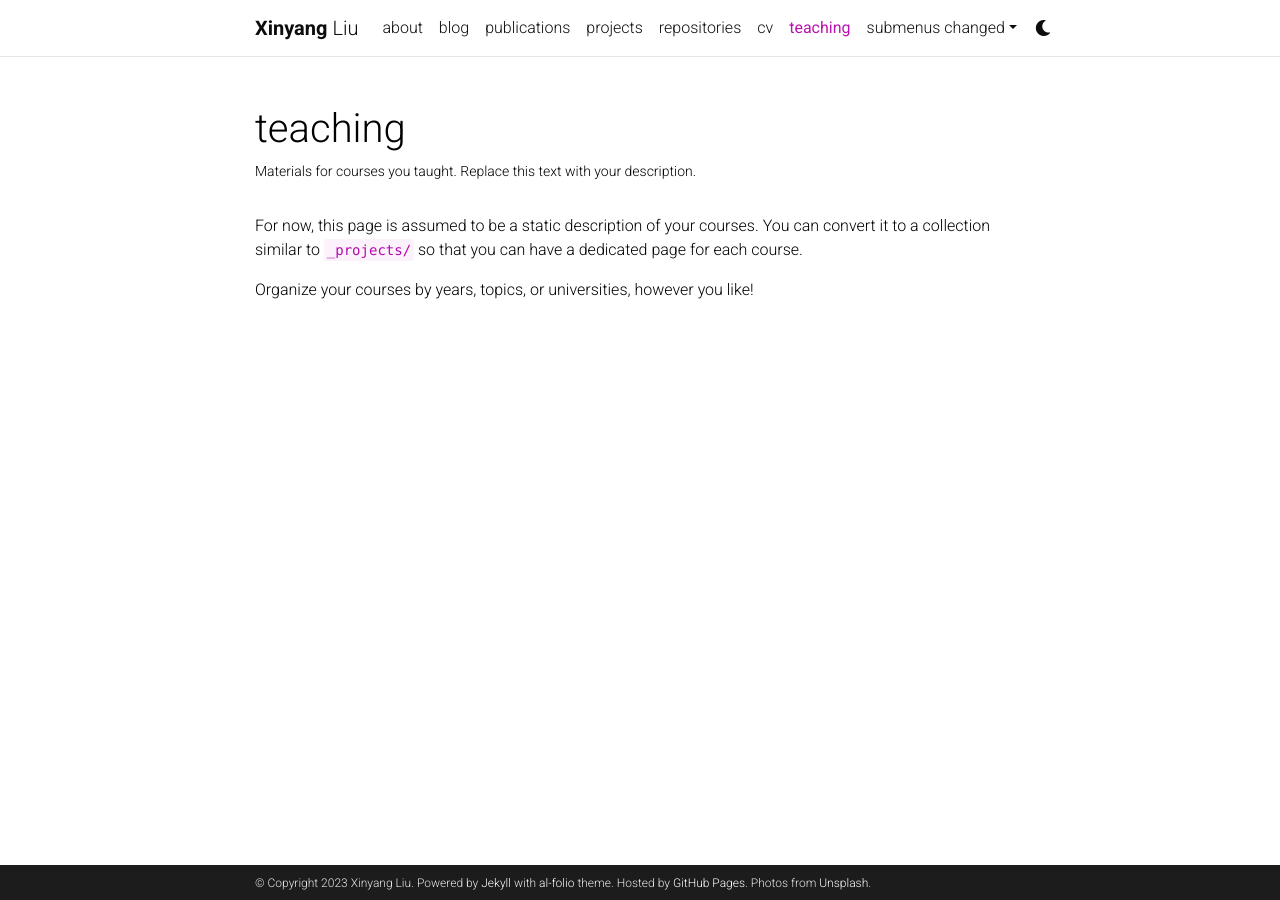
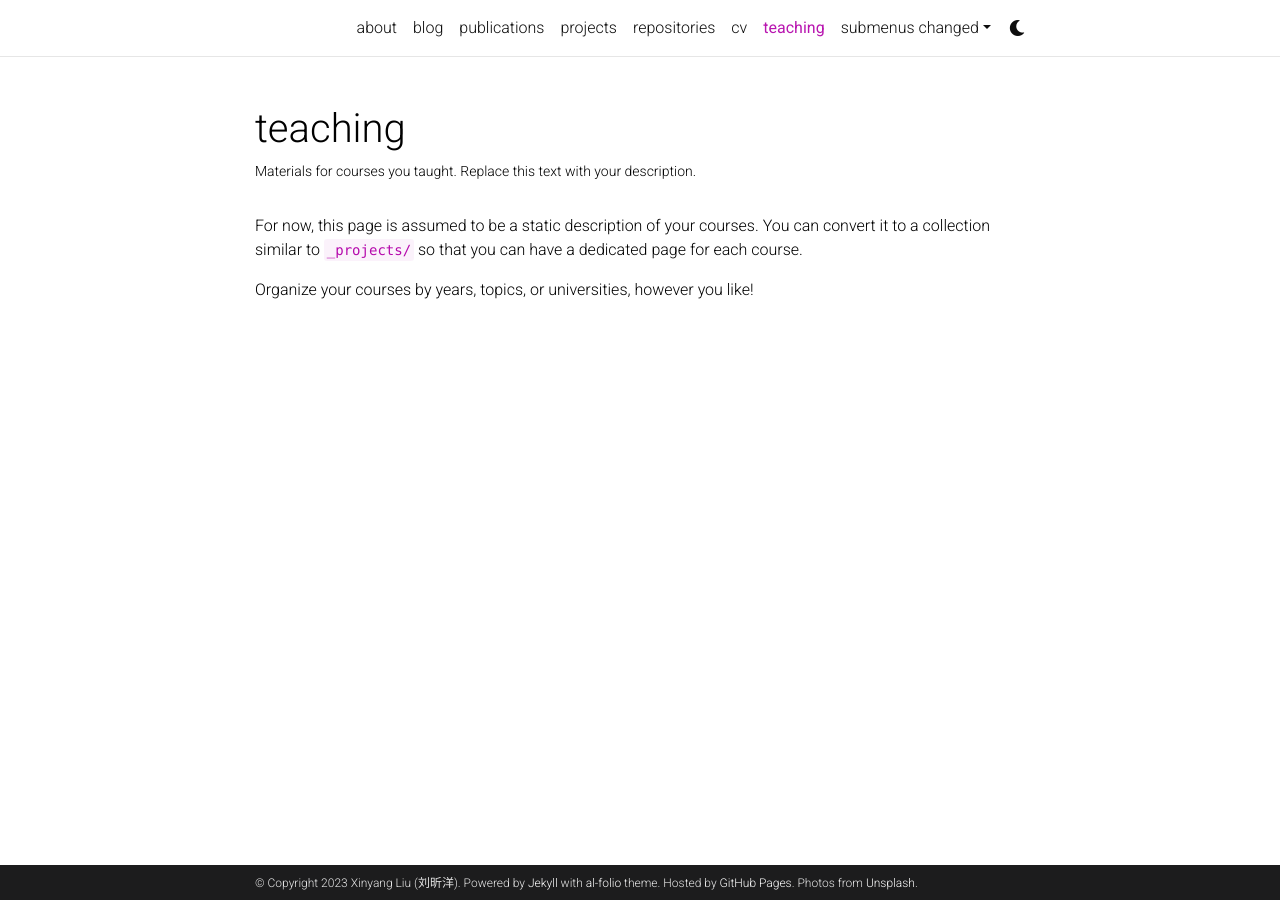
Before and after one commit to xinyangATK/xinyangATK.github.io, a Jekyll site: the page built from _pages/teaching.md, in a window 1280 px wide. Built offline with Jekyll 4.4.1, drawn with Linux system fonts in a browser that asks for light colours; comment, search, counter and statistics services are not loaded; a style sheet for code colours, icons or effects is not loaded.

Commit message:
Update _config.yml

```diff
--- a/_config.yml
+++ b/_config.yml
@@ -2,10 +2,10 @@
 # Site settings
 # -----------------------------------------------------------------------------
 
-title: blank # the website title (if blank, full name will be used instead)
+title:  # the website title (if blank, full name will be used instead)
 first_name: Xinyang
 middle_name:
-last_name: Liu
+last_name: Liu (刘昕洋)
 email: lxy771258012@163.com
 description: > # the ">" symbol means to ignore newlines until "footer_text:"
   A simple, whitespace theme for academics. Based on [*folio](https://github.com/bogoli/-folio) design.
```
